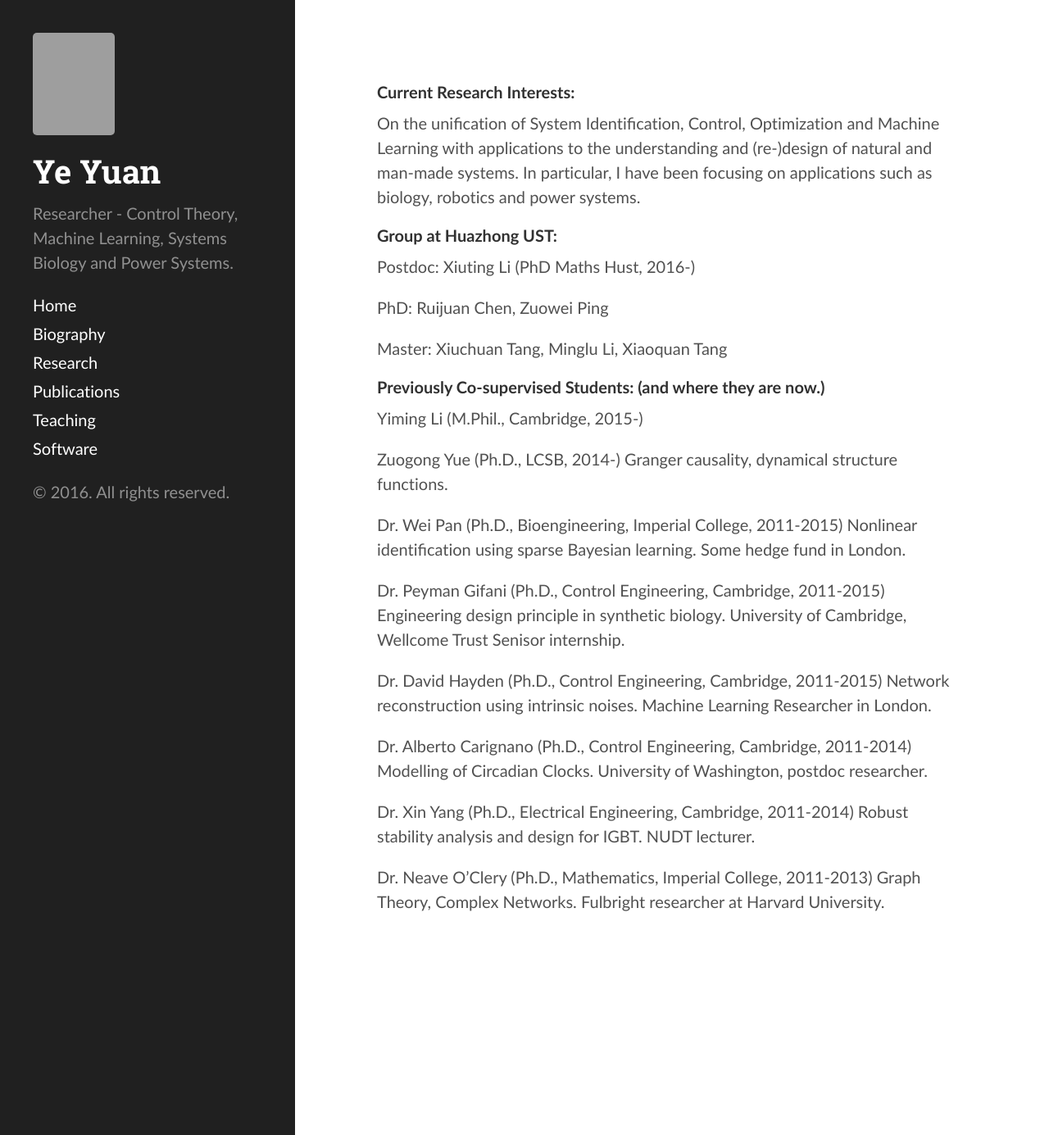
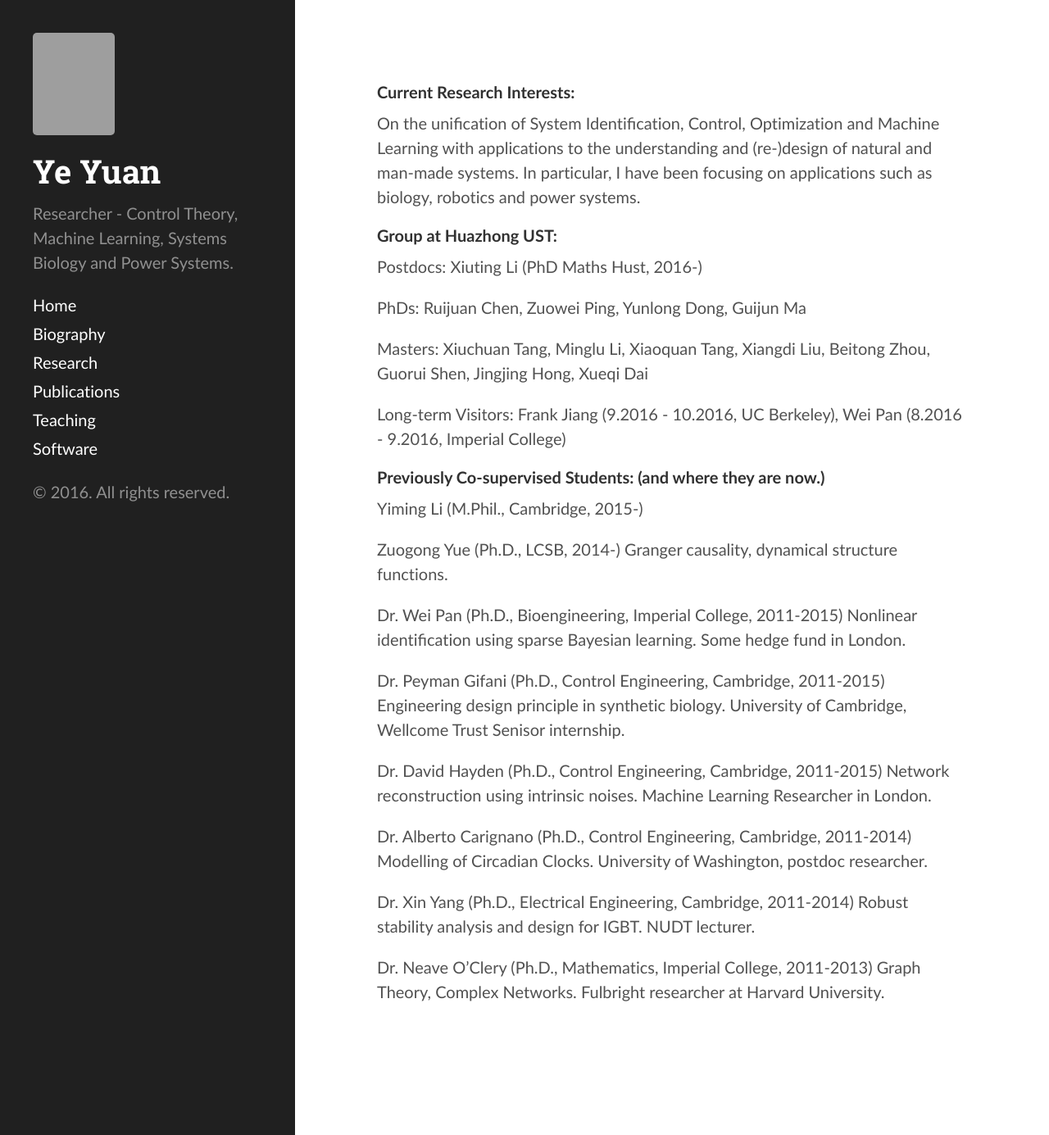
Before and after one commit to yy311/yy311.github.io, a Jekyll site: the page built from research.md, in a window 1280 px wide and 1385 px high. Shown: the whole window at 82% size. Built offline with Jekyll 4.4.1, drawn with Linux system fonts in a browser that asks for light colours; grey boxes are pictures that could not be loaded.

Commit message:
Update research.md

```diff
--- a/research.md
+++ b/research.md
@@ -10,11 +10,13 @@ On the unification of System Identification, Control, Optimization and Machine L
 
 #### Group at Huazhong UST:
 
-Postdoc: Xiuting Li (PhD Maths Hust, 2016-)
+Postdocs: Xiuting Li (PhD Maths Hust, 2016-)
 
-PhD: Ruijuan Chen, Zuowei Ping
+PhDs: Ruijuan Chen, Zuowei Ping, Yunlong Dong, Guijun Ma
 
-Master: Xiuchuan Tang, Minglu Li, Xiaoquan Tang
+Masters: Xiuchuan Tang, Minglu Li, Xiaoquan Tang, Xiangdi Liu, Beitong Zhou, Guorui Shen, Jingjing Hong, Xueqi Dai
+
+Long-term Visitors: Frank Jiang (9.2016 - 10.2016, UC Berkeley), Wei Pan (8.2016 - 9.2016, Imperial College)
 
 
 #### Previously Co-supervised Students: (and where they are now.)
```
